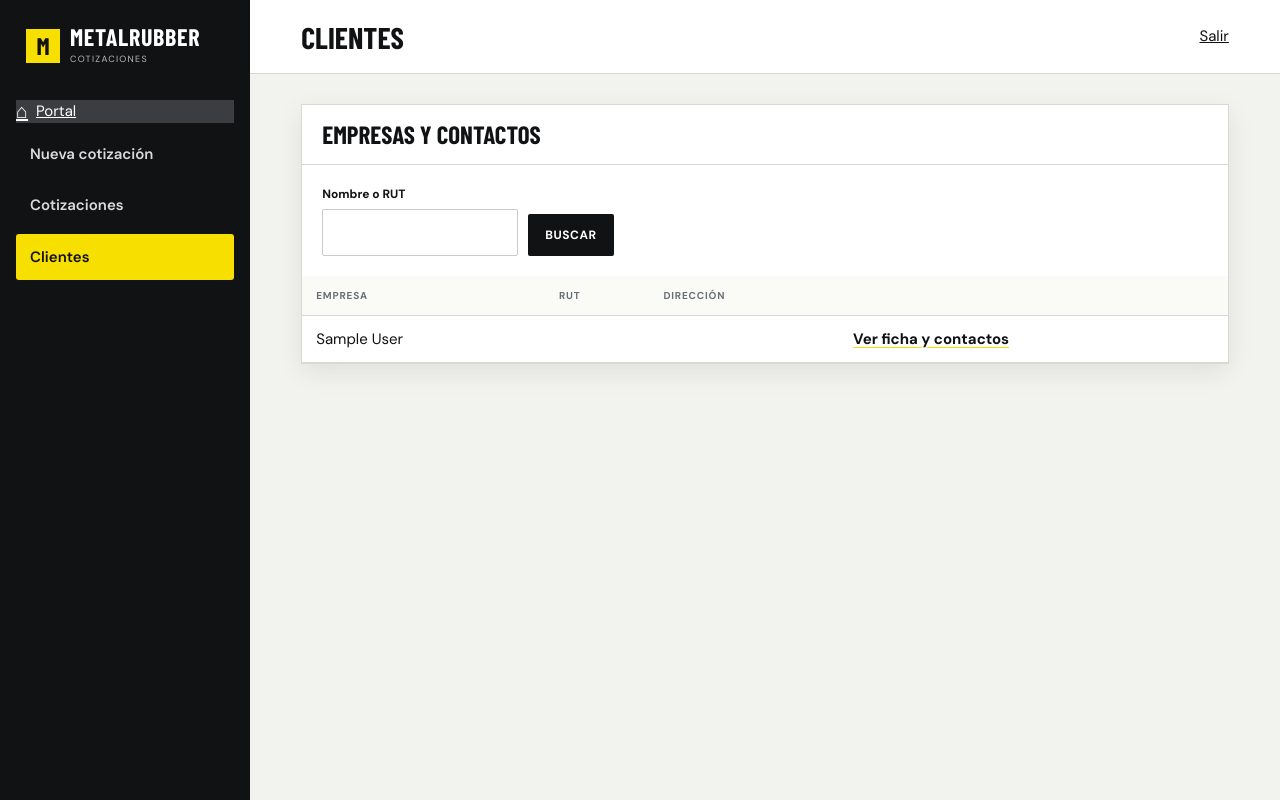
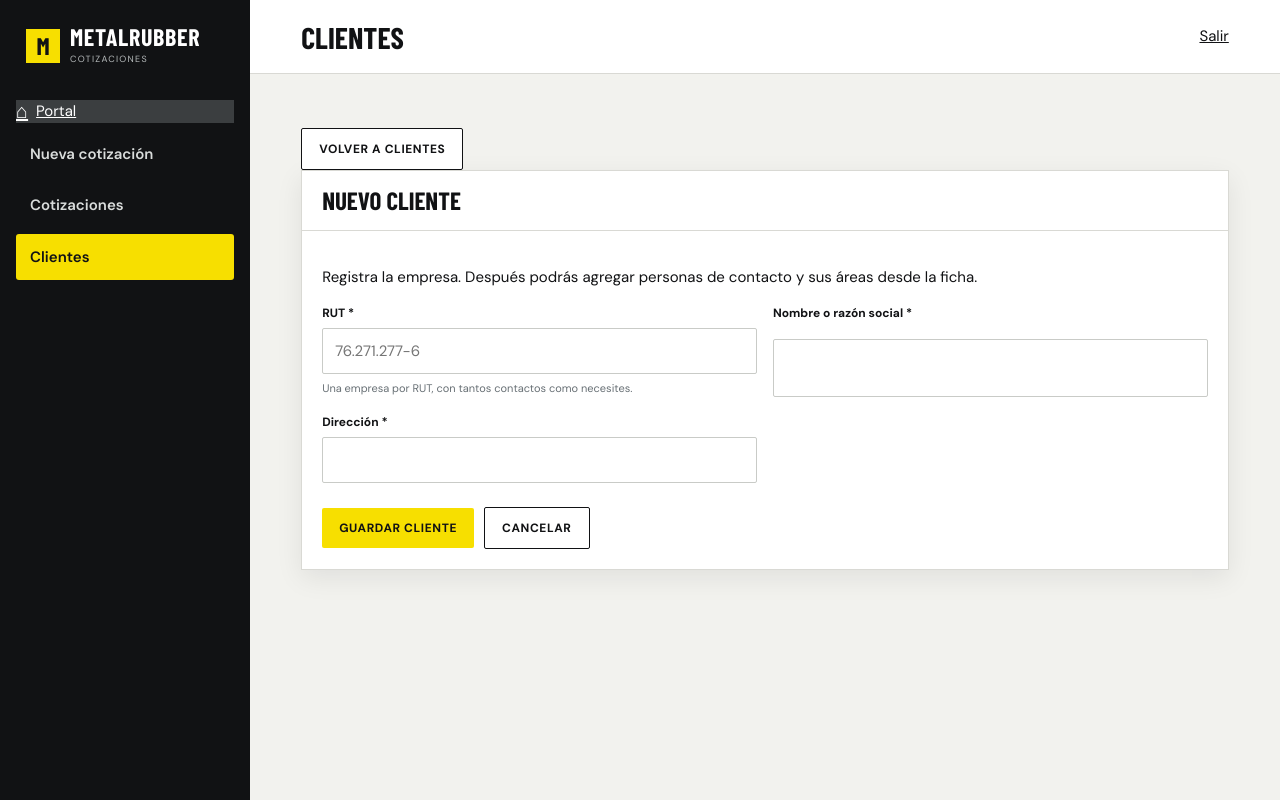
Before and after one commit to Erin3012/cotizaciones, a PHP site: page /clients.php?new=1 in a window 1280 px wide. Run offline with PHP 8.4, Linux system fonts and the light colour scheme; the visitor is signed in with stand-in values (Sample User, id 1); some web fonts are replaced.

Commit message:
Agregar alta de empresas desde Clientes

```diff
--- /dev/null
+++ b/app/clients.php
@@ -0,0 +1,30 @@
+<?php
+declare(strict_types=1);
+
+function create_client(PDO $pdo, array $data): int {
+    $name=trim((string)($data['name']??''));
+    $address=trim((string)($data['address']??''));
+    $rut=trim((string)($data['rut']??''));
+    if($name===''||strlen($name)>180||$address===''||strlen($address)>255){
+        throw new InvalidArgumentException('Completa nombre o razón social y dirección válidas.');
+    }
+    if(strlen($rut)>20||!preg_match('/^[0-9.kK\- ]+$/D',$rut)||!valid_rut($rut)){
+        throw new InvalidArgumentException('Ingresa un RUT válido, incluyendo su dígito verificador.');
+    }
+    $key=strtoupper(str_replace(['.','-',' '],'',$rut));
+    $body=substr($key,0,-1);
+    if(!preg_match('/^[1-9][0-9]{0,7}$/D',$body)){
+        throw new InvalidArgumentException('Ingresa un RUT válido, sin ceros iniciales.');
+    }
+    $s=$pdo->prepare('SELECT id FROM clients WHERE rut_key=?');
+    $s->execute([$key]);
+    if($s->fetchColumn()) throw new InvalidArgumentException('Ya existe una empresa con este RUT. Búscala en Clientes para agregar sus contactos.');
+    $rut=number_format((int)$body,0,',','.').'-'.substr($key,-1);
+    try{
+        $pdo->prepare('INSERT INTO clients (name,rut,email,phone,address,contact_name) VALUES (?,?,?,?,?,?)')->execute([$name,$rut,'','',$address,'']);
+    }catch(PDOException $e){
+        if((string)$e->getCode()==='23000') throw new InvalidArgumentException('Ya existe una empresa con este RUT. Búscala en Clientes para agregar sus contactos.');
+        throw $e;
+    }
+    return (int)$pdo->lastInsertId();
+}
--- a/public/clients.php
+++ b/public/clients.php
@@ -2,14 +2,21 @@
 declare(strict_types=1);
 require_once dirname(__DIR__).'/app/bootstrap.php';
 require_once dirname(__DIR__).'/app/contacts.php';
+require_once dirname(__DIR__).'/app/clients.php';
 require_login();
 $id=(int)($_GET['id']??$_POST['client_id']??0);$error='';
+$new=isset($_GET['new'])||($_POST['action']??'')==='create_company';
+if($new)$id=0;
 if($_SERVER['REQUEST_METHOD']==='POST'){
     verify_csrf();$pdo=db();$pdo->beginTransaction();
     try{
-        $s=$pdo->prepare('SELECT id FROM clients WHERE id=?');$s->execute([$id]);if(!$s->fetchColumn())throw new RuntimeException('Empresa no encontrada.');
         $action=(string)($_POST['action']??'');
-        if($action==='company'){
+        if($action!=='create_company'){
+            $s=$pdo->prepare('SELECT id FROM clients WHERE id=?');$s->execute([$id]);if(!$s->fetchColumn())throw new RuntimeException('Empresa no encontrada.');
+        }
+        if($action==='create_company'){
+            $id=create_client($pdo,$_POST);
+        }elseif($action==='company'){
             $name=trim((string)($_POST['name']??''));$address=trim((string)($_POST['address']??''));
             if($name===''||strlen($name)>180||$address===''||strlen($address)>255)throw new InvalidArgumentException('Completa razón social y dirección válidas.');
             $pdo->prepare('UPDATE clients SET name=?,address=? WHERE id=?')->execute([$name,$address,$id]);
@@ -23,7 +30,7 @@ if($_SERVER['REQUEST_METHOD']==='POST'){
             $pdo->prepare('UPDATE client_contacts SET active=1-active WHERE id=? AND client_id=?')->execute([(int)($_POST['contact_id']??0),$id]);
         }else{throw new InvalidArgumentException('Acción inválida.');}
         log_action($action,'client',$id);$pdo->commit();flash('success','Datos guardados.');redirect('clients.php?id='.$id);
-    }catch(Throwable $e){if($pdo->inTransaction())$pdo->rollBack();$error=$e instanceof InvalidArgumentException?$e->getMessage():'No se pudo guardar. Revisa los datos e intenta nuevamente.';}
+    }catch(Throwable $e){if($pdo->inTransaction())$pdo->rollBack();if($new)$id=0;$error=$e instanceof InvalidArgumentException?$e->getMessage():'No se pudo guardar. Revisa los datos e intenta nuevamente.';}
 }
 $client=null;$contacts=[];$search=trim((string)($_GET['q']??''));
 if($id){$s=db()->prepare('SELECT * FROM clients WHERE id=?');$s->execute([$id]);$client=$s->fetch();if(!$client){http_response_code(404);exit('Empresa no encontrada.');}$s=db()->prepare('SELECT * FROM client_contacts WHERE client_id=? ORDER BY active DESC,name,area');$s->execute([$id]);$contacts=$s->fetchAll();}
@@ -31,7 +38,19 @@ else{$s=db()->prepare('SELECT id,name,rut,address FROM clients WHERE name LIKE ?
 ?><!doctype html><html lang="es"><head><meta charset="utf-8"><meta name="viewport" content="width=device-width,initial-scale=1"><title>Clientes · Metalrubber</title><link rel="stylesheet" href="assets/style.css"></head><body><div class="shell"><aside class="side"><a class="brand" href="index.php?page=quotes"><span class="brand-mark">M</span><span><strong>METALRUBBER</strong><small>Cotizaciones</small></span></a><nav class="nav"><a href="quote_new.php">Nueva cotización</a><a href="index.php?page=quotes">Cotizaciones</a><a class="active" href="clients.php">Clientes</a></nav></aside><div class="main"><header class="top"><button class="menu" aria-label="Abrir menú" onclick="document.querySelector('.shell').classList.toggle('menu-open')">☰</button><h1>Clientes</h1><a href="logout.php">Salir</a></header><main class="content">
 <?php foreach(consume_flash() as $message):?><div class="alert success"><?=e($message['message'])?></div><?php endforeach;?>
 <?php if($error):?><div class="alert error" role="alert"><?=e($error)?></div><?php endif;?>
-<?php if(!$client):?>
+<?php if($new):?>
+<div class="actions"><a class="btn btn-outline" href="clients.php">Volver a clientes</a></div>
+<section class="panel"><div class="panel-head"><h2>Nuevo cliente</h2></div><div class="panel-body">
+<p>Registra la empresa. Después podrás agregar personas de contacto y sus áreas desde la ficha.</p>
+<form method="post" action="clients.php?new=1"><input type="hidden" name="action" value="create_company"><?=csrf_field()?>
+<div class="form-grid">
+<div class="field"><label for="new-company-rut">RUT *</label><input class="input" id="new-company-rut" name="rut" value="<?=e($_POST['rut']??'')?>" maxlength="20" placeholder="76.271.277-6" required aria-describedby="rut-help"><small id="rut-help">Una empresa por RUT, con tantos contactos como necesites.</small></div>
+<div class="field"><label for="new-company-name">Nombre o razón social *</label><input class="input" id="new-company-name" name="name" value="<?=e($_POST['name']??'')?>" maxlength="180" required></div>
+<div class="field"><label for="new-company-address">Dirección *</label><input class="input" id="new-company-address" name="address" value="<?=e($_POST['address']??'')?>" maxlength="255" required></div>
+</div><div class="actions"><button class="btn btn-primary">Guardar cliente</button><a class="btn btn-outline" href="clients.php">Cancelar</a></div>
+</form></div></section>
+<?php elseif(!$client):?>
+<div class="actions"><a class="btn btn-primary" href="clients.php?new=1">Nuevo cliente</a></div>
 <section class="panel"><div class="panel-head"><h2>Empresas y contactos</h2></div><div class="panel-body"><form method="get" class="filters"><div class="field"><label for="search">Nombre o RUT</label><input id="search" class="input" name="q" value="<?=e($search)?>"></div><button class="btn btn-dark">Buscar</button></form></div><div class="table-wrap"><table class="table"><thead><tr><th>Empresa</th><th>RUT</th><th>Dirección</th><th></th></tr></thead><tbody><?php foreach($clients as $c):?><tr><td><?=e($c['name'])?></td><td><?=e($c['rut'])?></td><td><?=e($c['address'])?></td><td><a href="clients.php?id=<?=$c['id']?>">Ver ficha y contactos</a></td></tr><?php endforeach;?></tbody></table></div><?php if(!$clients):?><p class="empty">No hay empresas con esta búsqueda.</p><?php endif;?></section>
 <?php else:?>
 <div class="actions"><a class="btn btn-outline" href="clients.php">Volver a clientes</a><a class="btn btn-outline" href="index.php?page=quotes&q=<?=rawurlencode($client['rut'])?>">Ver cotizaciones</a></div>
```
Also changed, not shown: tests/clients.php (added, +22 -0 lines), README.md.
